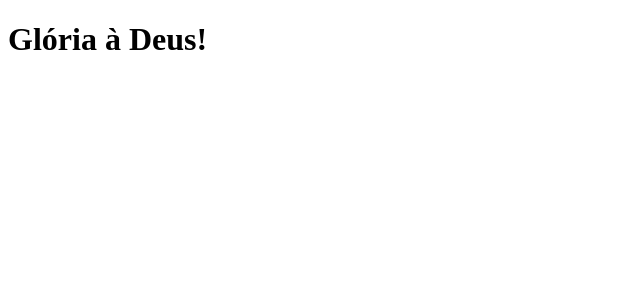
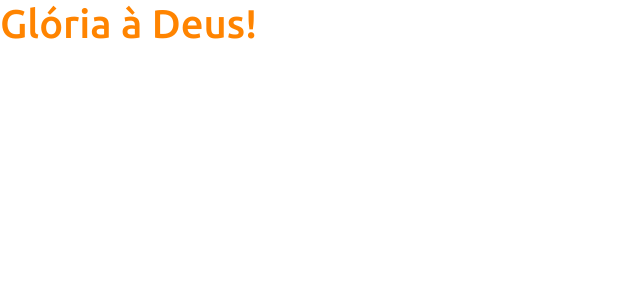
Before and after one commit to marciomrcr/projeto-mrvendas, a React (Create React App) app in the folder frontend/: page / in a window 1280 px wide. Shown: the top 300 px of the page, without its empty margins (0-640 px from the left). Built offline with nearby package versions, Linux system fonts and the light colour scheme.

Commit message:
install boostrap

```diff
--- a/frontend/src/App.tsx
+++ b/frontend/src/App.tsx
@@ -3,7 +3,7 @@
 function App() {
   return (
     <div>
-      <h1>Glória à Deus!</h1>
+      <h1 className="text-primary">Glória à Deus!</h1>
 
     </div>
   );
--- /dev/null
+++ b/frontend/src/assets/css/styles.css
@@ -0,0 +1,33 @@
+@import url("https://fonts.googleapis.com/css2?family=Ubuntu:wght@300;400;500;700&display=swap");
+:root {
+  --color-primary: #ff8400;
+}
+
+html,
+body {
+  height: 100%;
+  font-family: "Ubuntu", sans-serif;
+}
+
+#root {
+  display: flex;
+  flex-direction: column;
+  height: 100%;
+}
+
+.content {
+  flex: 1 0 auto;
+}
+
+.footer {
+  flex-shrink: 0;
+  text-align: center;
+}
+
+.bg-primary {
+  background-color: var(--color-primary) !important;
+}
+
+.text-primary {
+  color: var(--color-primary) !important;
+}
--- a/frontend/src/index.tsx
+++ b/frontend/src/index.tsx
@@ -1,5 +1,7 @@
 import React from 'react';
 import ReactDOM from 'react-dom';
+import 'bootstrap/dist/css/bootstrap.css';
+import 'assets/css/styles.css';
 import App from './App';
 
 ReactDOM.render(
```
Also changed, not shown: frontend/package.json (+7 -5 lines), 1 other file (tests, documents, lock files or other folders).
